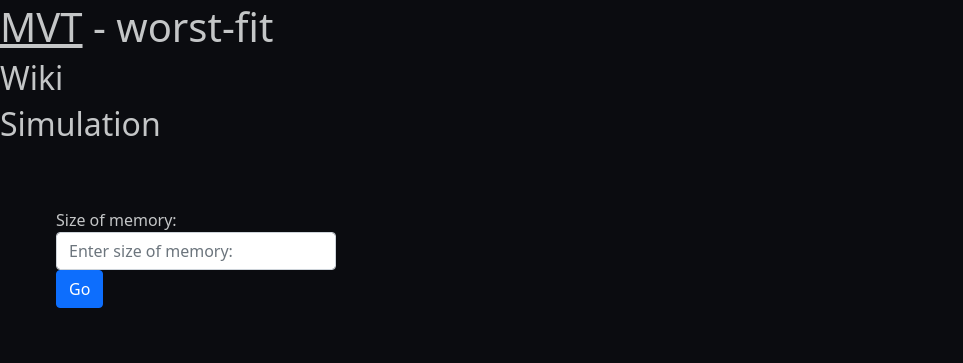
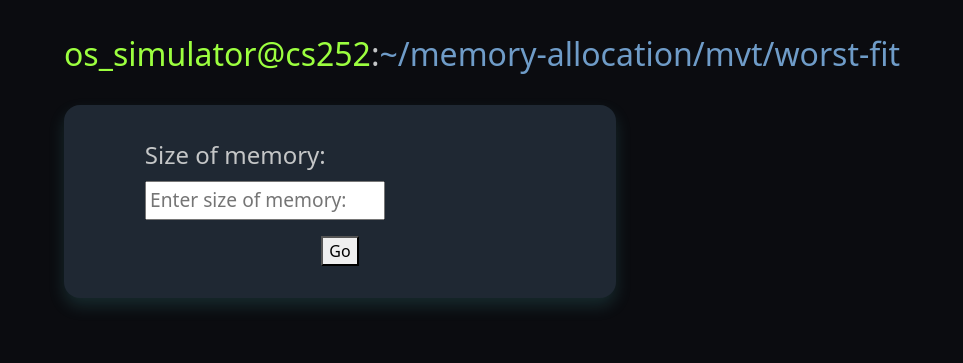
Before and after one commit to pranav2305/os-simulator, a Flask app: page /memory-allocation/mvt/worst-fit in a window 1280 px wide; the page is wider, and only the part inside the window is pictured. Shown: the part 82-445 px from the top of that part, without its empty margins (0-963 px from the left). Run offline with Flask 2, Linux system fonts and the light colour scheme; some web fonts are replaced.

Commit message:
Add styles for mvt algos

```diff
--- a/static/css/main.css
+++ b/static/css/main.css
@@ -250,15 +250,46 @@ nav {
   display: none;
 }
 
-/* MFT */
+/* MFT MVT*/
 
 #parts-size-form,
 #add-rem-pro-container,
 #canvas-container,
-#q-table-container {
+#q-table-container,
+#compaction {
   display: none;
 }
 
 #input-q-table {
   width: 100%;
 }
+
+.mft-heading {
+  display: flex;
+  flex-direction: row;
+  flex-wrap: wrap;
+  align-items: center;
+}
+
+.mft-heading h1 {
+  margin-right: 1rem;
+}
+
+.algo-select {
+  display: flex;
+  flex-direction: row;
+  flex-wrap: wrap;
+  align-items: center;
+}
+
+.algo-select p {
+  margin-right: 1rem;
+  margin-bottom: 0.5rem;
+}
+
+.mft-toggle {
+  background-color: var(--background);
+  border: none;
+  color: var(--text);
+  margin-bottom: 0.5rem;
+}
--- a/static/js/memory_allocation/mvt/worst_fit.js
+++ b/static/js/memory_allocation/mvt/worst_fit.js
@@ -26,8 +26,10 @@ $(document).ready(function() {
 function startColumn2() {
     var htmlText =
     `
-    <button type="submit" class="btn btn-primary" id="add-pro-btn">Add process</button>
-    <button type="submit" class="btn btn-primary" id="rem-pro-btn">Remove process</button>
+    <div class="button-div" style="justify-content: center;">
+        <button type="submit" id="add-pro-btn">Add process</button>
+        <button type="submit" id="rem-pro-btn">Remove process</button>
+    </div>
     `;
     $("#add-rem-pro-btns").html(htmlText);
     var htmlText =
@@ -45,17 +47,20 @@ function startColumn2() {
             remProcessId();
         });
     });
-
+    document.getElementById("add-rem-pro-container").style.display = "flex";
+    document.getElementById("canvas-container").style.display = "flex";
 }
 
 function addProcessSize() {
     var htmlText =
     `
-    <div class="form-group">
+    <div class="input-div">
         <label>Size of process to be added: </label>
-        <input type="text" class="form-control" id="add-pro-size" placeholder="Enter size of process to be added">
+        <input type="text" id="add-pro-size" placeholder="Enter size of process to be added">
     </div>
-    <button type="submit" class="btn btn-primary" id="add-btn">Add</button>
+    <div class="button-div">
+        <button type="submit" id="add-btn">Add</button>
+    </div>
     `;
     $("#add-rem-pro").html(htmlText);
     $(document).ready(function() {
@@ -173,29 +178,31 @@ function drawPart() {
     var ctx=document.getElementById("myCanvas").getContext("2d");
     ctx.beginPath();
     ctx.rect(myCanvas_x_start, myCanvas_y_start, myCanvas_width, myCanvas_height);
-    ctx.fillStyle = "white";
+    ctx.fillStyle = "rgb(31, 40, 51)";
     ctx.fill();
     var i;
     for(i = 0; i < num_parts; i++) {
         ctx.beginPath();
         ctx.rect(myCanvas_x_start, myCanvas_y_start + part_start[i]*(500/total_mem_size), myCanvas_width, part_size[i]*(500/total_mem_size));
-        ctx.fillStyle = "green";
+        ctx.fillStyle = "#9cff3f";
         ctx.fill();
 
         ctx.font = "14px Arial bold";
         ctx.fillStyle = "black";
-        ctx.fillText("P-"+ String(part_pro_id[i]) + ", size: " + String(part_size[i]), 50, myCanvas_y_start + part_start[i]*(500/total_mem_size) + part_size[i]*(500/total_mem_size)/2);
+        ctx.fillText("P-"+ String(part_pro_id[i]), myCanvas_width / 2, myCanvas_y_start + part_start[i]*(500/total_mem_size) + part_size[i]*(500/total_mem_size)/2);
     }
 }
 
 function remProcessId() {
     var htmlText =
     `
-    <div class="form-group">
+    <div class="input-div">
         <label>Id of process to be removed: </label>
-        <input type="text" class="form-control" id="rem-pro-id" placeholder="Enter id of process to be removed">
+        <input type="text" id="rem-pro-id" placeholder="Enter id of process to be removed">
     </div>
-    <button type="submit" class="btn btn-primary" id="rem-btn">Remove</button>
+    <div class="button-div">
+        <button type="submit" id="rem-btn">Remove</button>
+    </div>
     `;
     $("#add-rem-pro").html(htmlText);
     $(document).ready(function() {
@@ -266,41 +273,32 @@ function removeFromQ(pro_id) {
 function drawInputQTable() {
     var htmlText =
     `
-    <button type="submit" class="btn btn-primary md-3" id="compact-btn">Compact</button>
-    <table>
-    <tr>
-        <th colspan="0">Input Queue</th>
-    </tr>
+    <div class="button-div" style="justify-content: center; margin-bottom: 1rem;">
+        <button type="submit" id="compact-btn">Compact</button>
+    </div>
+    <table class="table table-bordered">
     <tr>
         <th>Process Id</th>
+        <th>Process Size</th>
+    </tr>
     `;
     for(var i = 0; i < input_q_size; i++)
     {
         htmlText +=
         `
-        <td>` + input_q_pro_id[i] + `</td>
+        <tr>
+            <td>` + input_q_pro_id[i] + `</td>
+            <td>` + input_q_pro_size[i] + `</td>
+        </tr>
         `;
     }
 
     htmlText +=
     `
-    <tr>
-        <th>Process Size</th>
-    `;
-    for(var i = 0; i < input_q_size; i++)
-    {
-        htmlText +=
-        `
-        <td>` + input_q_pro_size[i] + `</td>
-        `;
-    }
-
-    htmlText +=
-    `
-    </tr>
     </table>
     `;
     $("#input-q-table").html(htmlText);
+    document.getElementById('q-table-container').style.display = 'flex';
     $(document).ready(function() {
         $("#compact-btn").click(function(){
             Compact();
--- a/templates/memory_allocation/mvt/mvt_base.html
+++ b/templates/memory_allocation/mvt/mvt_base.html
@@ -10,40 +10,40 @@
 {% endblock %}
 
 {% block body %}
-<h1><a href="/memory-allocation/mvt/">MVT</a> - {{ algo }}</h1>
+<div class="main-container">
+    <h1 class="page-heading"><span class="user">os_simulator@cs252</span>:<span class="filename">~/memory-allocation/mvt/{{ algo }}</span></h1>
     <section>
-  <h2>Wiki</h2>
-  {% block wiki %}
-  {% endblock %}
-</section>
-<section>
-    <h2>Simulation</h2>
         <div class="row">
-            <div class="col-md-3  m-5">
-                <div class="m-2">
-                    <div class="form-group">
+            <div class="col-md-6 d-flex flex-column justify-content-around">
+                <div class="card-container">
+                    <div class="input-div">
                         <label>Size of memory: </label>
-                        <input type="text" class="form-control" id="mem-size" placeholder="Enter size of memory: ">
+                        <input type="text" id="mem-size" placeholder="Enter size of memory: ">
                     </div>
-                    <button type="submit" class="btn btn-primary" id="mem-size-btn">Go</button>
+                    <button type="submit" id="mem-size-btn">Go</button>
+                </div>
+                <div id="compaction" class="card-container">
+                </div>
+                <div class="card-container" id="q-table-container">
+                    <div id="input-q-table" class="table-responsive">
                     </div>
                 </div>
-            <div class="col-md-3 m-5">
+            </div>
+            <div class="col-md-6 d-flex flex-column justify-content-around">
+                <div class="card-container" id="add-rem-pro-container">
                     <div id="add-rem-pro-btns">
                     </div>
-                <div class="m-2" id="add-rem-pro">
+                    <div id="add-rem-pro">
                     </div>
+                </div>
+                <div class="card-container" id="canvas-container">
                     <div id="canvas" class="ml-5 mt-5">
                     </div>
-            </div>
-            <div class="col-md-3 m-5">
-                <div id="compaction">
-                </div>
-                <div id="input-q-table">
                 </div>
             </div>
 
             {% block sim %}
             {% endblock %}
     </section>
+</div>
 {% endblock %}
```
Also changed, not shown: static/js/memory_allocation/mvt/best_fit.js (+30 -32 lines), static/js/memory_allocation/mvt/first_fit.js (+30 -32 lines), templates/memory_allocation/mft/wiki.html (+30 -15 lines), templates/memory_allocation/mvt/wiki.html (+30 -13 lines), templates/memory_allocation/wiki.html (deleted). Lines whose indentation alone changed are shown as unchanged.
